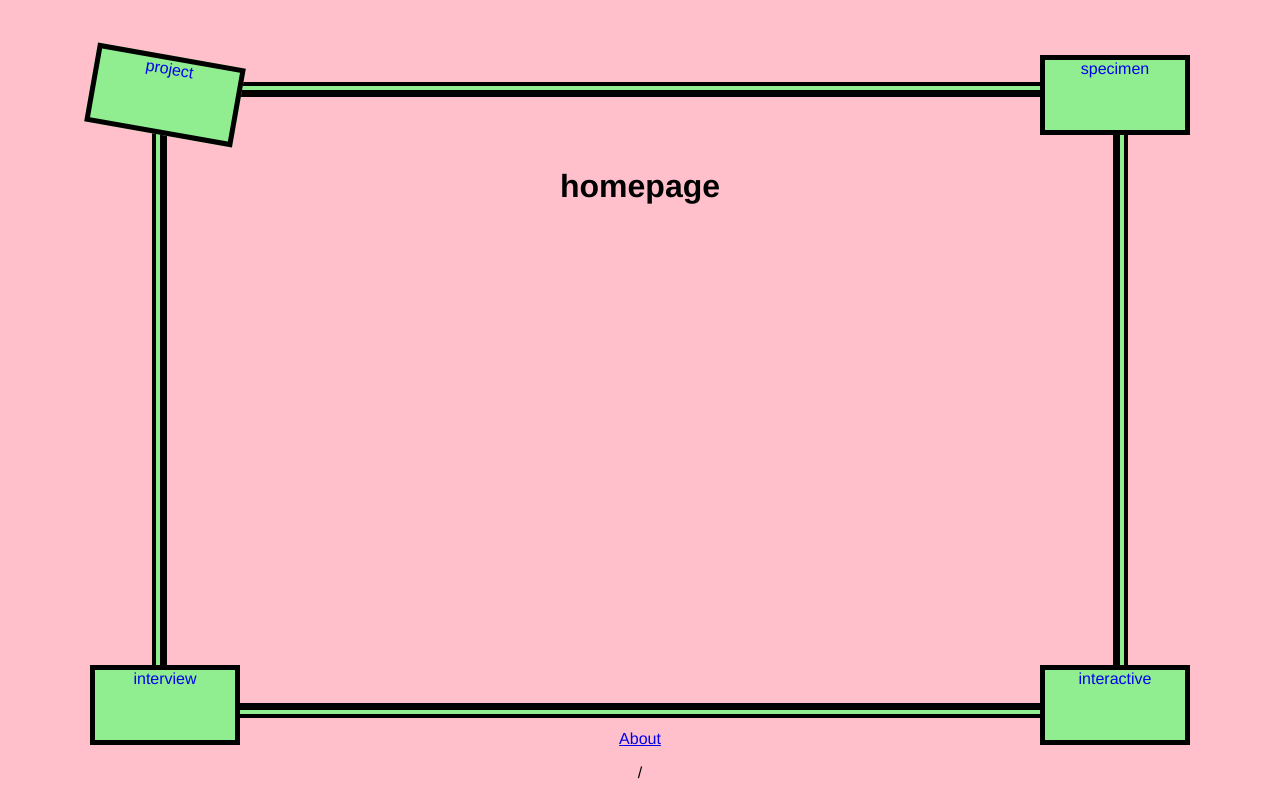
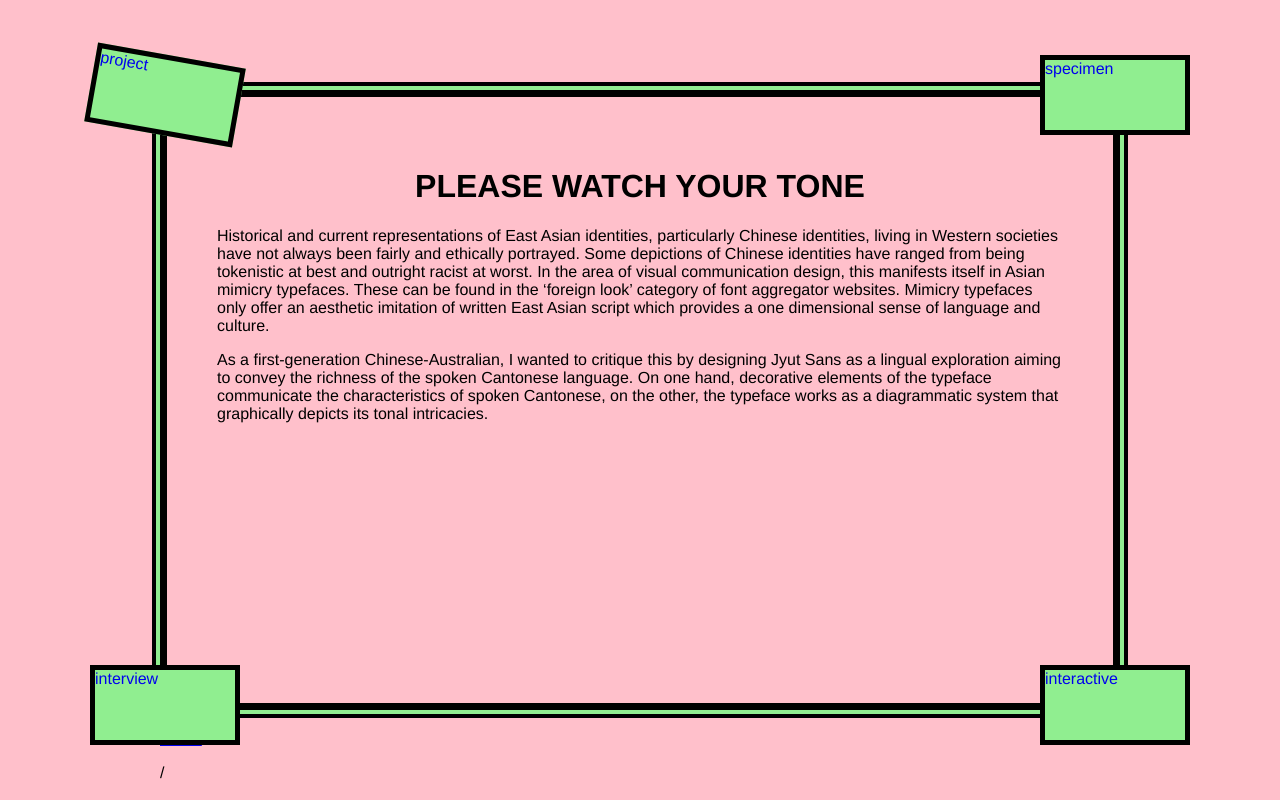
Before and after one commit to timbusuttil/jyut-sans-web, a Vue app: page /#/ in a window 1280 px wide. Built offline with nearby package versions, Linux system fonts and the light colour scheme.

Commit message:
remove global text align center, add home copy

```diff
--- a/src/App.vue
+++ b/src/App.vue
@@ -56,7 +56,6 @@ export default {
   font-family: 'Avenir', Helvetica, Arial, sans-serif;
   -webkit-font-smoothing: antialiased;
   -moz-osx-font-smoothing: grayscale;
-  text-align: center;
 
   background: lightgreen;
   width: 100vw;
--- a/src/components/InteractiveSpecimen.vue
+++ b/src/components/InteractiveSpecimen.vue
@@ -7,7 +7,7 @@
       <div class="gridRow"></div>
     </div>
     <div>
-      <div class="image" :style="currentStyles[0] + 'margin-left: -44px'" @click="incrementWord(0)" @mouseover="setHover(0, true)" @mouseleave="setHover(0, false)"></div>
+      <div class="image" :style="currentStyles[0]" @click="incrementWord(0)" @mouseover="setHover(0, true)" @mouseleave="setHover(0, false)"></div>
       <div class="image" :style="currentStyles[1]" @click="incrementWord(1)" @mouseover="setHover(1, true)" @mouseleave="setHover(1, false)"></div>
       <div class="image" :style="currentStyles[2]" @click="incrementWord(2)" @mouseover="setHover(2, true)" @mouseleave="setHover(2, false)"></div>
       <div class="image" :style="currentStyles[3]" @click="incrementWord(3)" @mouseover="setHover(3, true)" @mouseleave="setHover(3, false)"></div>
--- a/src/views/Home.vue
+++ b/src/views/Home.vue
@@ -1,5 +1,7 @@
 <template>
   <div class="home">
-    <h1>homepage</h1>
+    <h1 style="text-align: center;">PLEASE WATCH YOUR TONE</h1>
+    <p>Historical and current representations of East Asian identities, particularly Chinese identities, living in Western societies have not always been fairly and ethically portrayed. Some depictions of Chinese identities have ranged from being tokenistic at best and outright racist at worst. In the area of visual communication design, this manifests itself in Asian mimicry typefaces. These can be found in the ‘foreign look’ category of font aggregator websites. Mimicry typefaces only offer an aesthetic imitation of written East Asian script which provides a one dimensional sense of language and culture.</p>
+    <p>As a first-generation Chinese-Australian, I wanted to critique this by designing Jyut Sans as a lingual exploration aiming to convey the richness of the spoken Cantonese language. On one hand, decorative elements of the typeface communicate the characteristics of spoken Cantonese, on the other, the typeface works as a diagrammatic system that graphically depicts its tonal intricacies.</p>
   </div>
 </template>
--- a/src/views/Typeface.vue
+++ b/src/views/Typeface.vue
@@ -26,6 +26,5 @@ export default {
 <style>
 .typefaceCopyContainer {
   margin: 100px 0;
-  text-align: left;
 }
 </style>
```
